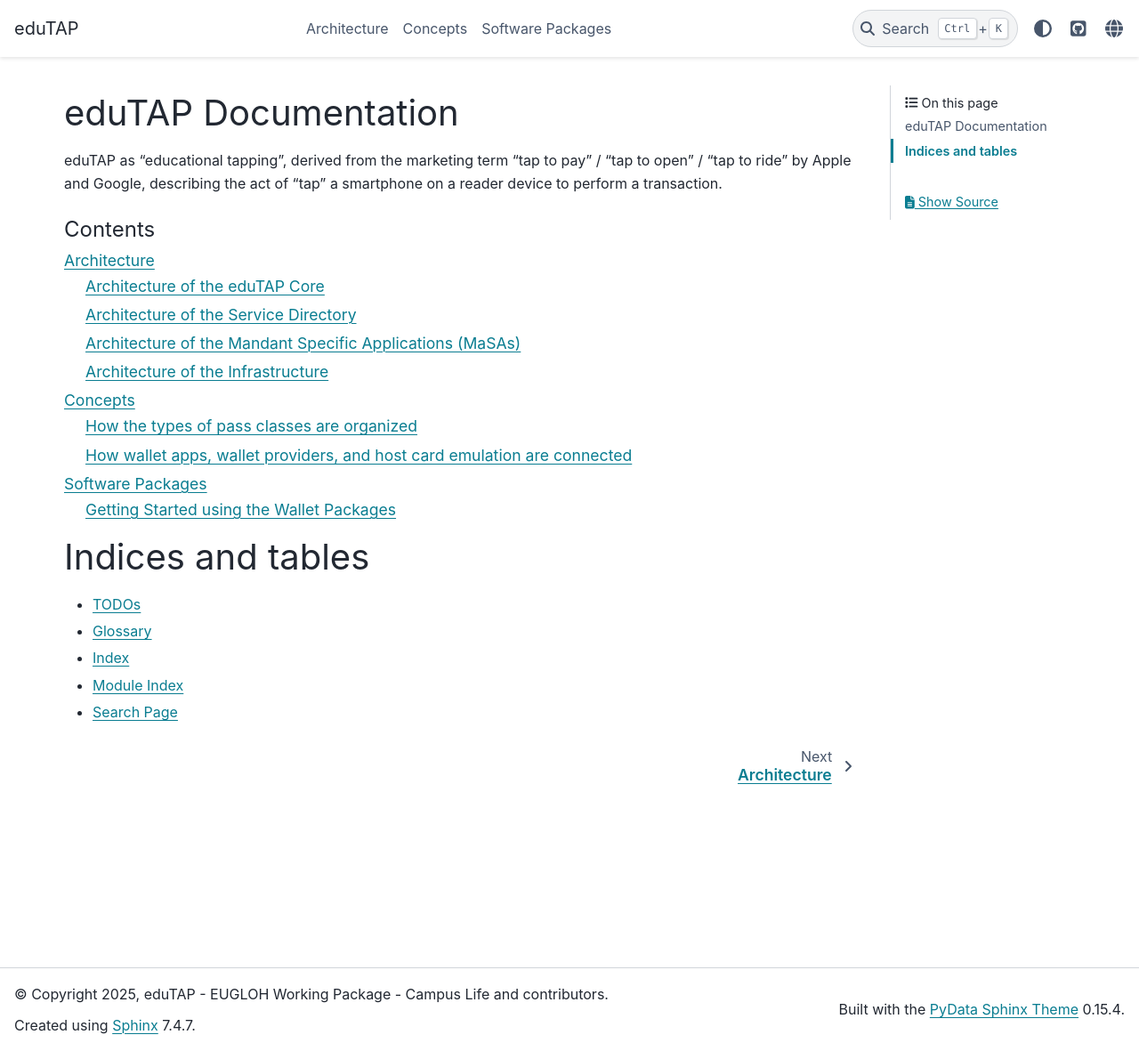
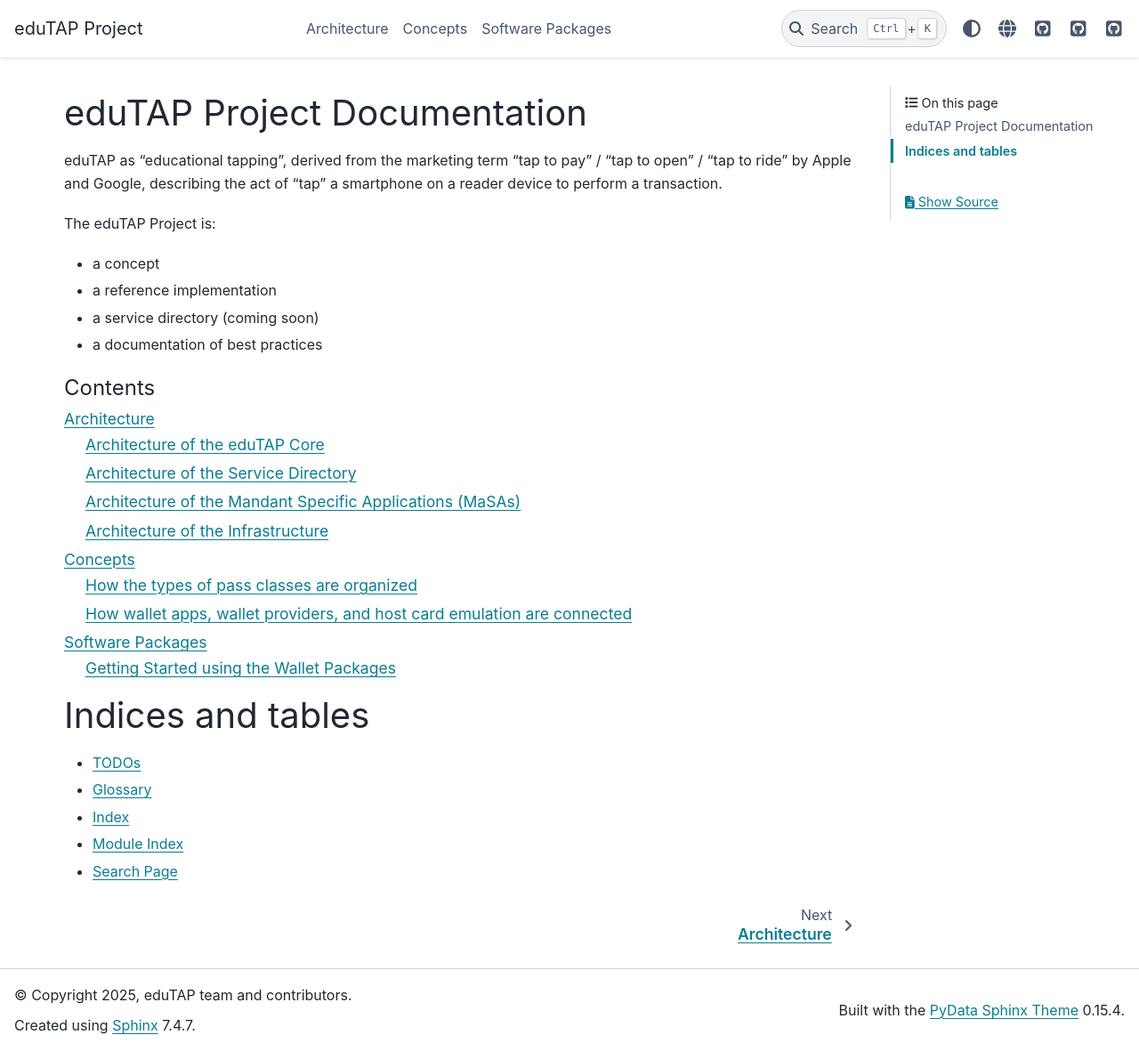
Before and after one commit to edutap-eu/documentation, a Sphinx documentation site: the page built from source/index.md, in a window 1280 px wide and 1181 px high. Shown: the whole window at 89% size. Built offline with Sphinx 7.4.7 and the PyData theme 0.15.4, drawn with Linux system fonts in a browser that asks for light colours; pages that are not in the unit, such as notebooks, are missing from menus.

Commit message:
start of resturcture process

````diff
--- a/requirements.txt
+++ b/requirements.txt
@@ -1,6 +1,7 @@
 sphinx
 myst-parser
 pydata_sphinx_theme
+sphinx-issues
 sphinx-copybutton
 sphinxcontrib-mermaid
 sphinx-autobuild
--- a/source/conf.py
+++ b/source/conf.py
@@ -20,7 +20,7 @@ import datetime
 # -- Project information -----------------------------------------------------
 
 project = "eduTAP"
-copyright = f"{datetime.date.today().year}, eduTAP - EUGLOH Working Package - Campus Life and contributors"
+copyright = f"{datetime.date.today().year}, eduTAP team and contributors"
 author = "eduTAP team and contributors"
 
 # The full version, including alpha/beta/rc tags
@@ -34,7 +34,9 @@ release = "v2.0.0alpha1"
 # ones.
 extensions = [
     "myst_parser",
+    "sphinx.ext.githubpages",
     "sphinx_copybutton",
+    "sphinx_issues",
     "sphinxcontrib.mermaid",
     "sphinx.ext.todo",
     "sphinx.ext.autodoc",
@@ -57,17 +59,27 @@ exclude_patterns = []
 # a list of builtin themes.
 #
 html_theme = "pydata_sphinx_theme"
-html_title = "eduTAP"
+html_title = "eduTAP Project"
 
 # html_logo = "_static/logo.svg"
 # html_favicon = "_static/favicon.ico"
-html_logo = "_static/project-logo.png"
+# html_logo = "_static/project-logo.png"
 html_favicon = "_static/favicon.ico"
 html_theme_options = {
     "icon_links": [
         {
             # Label for this link
-            "name": "GitHub",
+            "name": "Website",
+            # URL where the link will redirect
+            "url": "https://edutap.eu/",  # required
+            # Icon class (if "type": "fontawesome"), or path to local image (if "type": "local")
+            "icon": "fa fa-globe",
+            # The type of image to be used (see below for details)
+            "type": "fontawesome",
+        },
+        {
+            # Label for this link
+            "name": "GitHub eduTAP core",
             # URL where the link will redirect
             "url": "https://github.com/edutap-eu/",  # required
             # Icon class (if "type": "fontawesome"), or path to local image (if "type": "local")
@@ -77,11 +89,21 @@ html_theme_options = {
         },
         {
             # Label for this link
-            "name": "Website",
+            "name": "GitHub eduTAP community components",
             # URL where the link will redirect
-            "url": "https://edutap.eu/",  # required
+            "url": "https://github.com/edutap-collective/",  # required
             # Icon class (if "type": "fontawesome"), or path to local image (if "type": "local")
-            "icon": "fa fa-globe",
+            "icon": "fa-brands fa-square-github",
+            # The type of image to be used (see below for details)
+            "type": "fontawesome",
+        },
+        {
+            # Label for this link
+            "name": "GitHub eduTAP doccumentation issues",
+            # URL where the link will redirect
+            "url": "https://github.com/edutap-eu/documentation/issues",  # required
+            # Icon class (if "type": "fontawesome"), or path to local image (if "type": "local")
+            "icon": "fa-brands fa-square-github",
             # The type of image to be used (see below for details)
             "type": "fontawesome",
         },
--- a/source/index.md
+++ b/source/index.md
@@ -1,6 +1,17 @@
-# eduTAP Documentation
+# eduTAP Project Documentation
 
 eduTAP as "educational tapping", derived from the marketing term "tap to pay" / "tap to open" / "tap to ride" by Apple and Google, describing the act of "tap" a smartphone on a reader device to perform a transaction.
+
+The eduTAP Project is:
+
+* a concept
+* a reference implementation
+* a service directory (coming soon)
+* a documentation of best practices
+
+
+
+
 
 
 ```{toctree}
````
Also changed, not shown: source/glossary.md (+3 -0 lines), source/_static/favicon.ico (added), source/_static/logo.svg (added), source/project/index.md (added).
